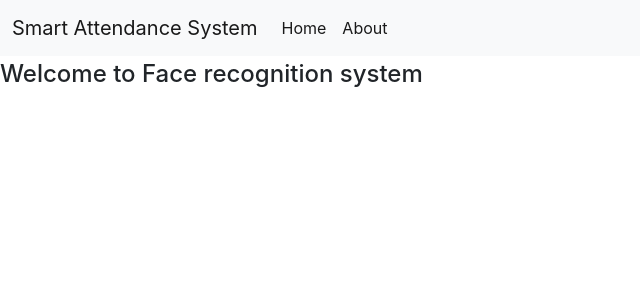
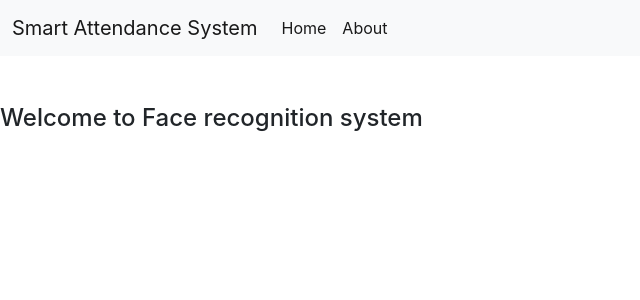
Before and after one commit to sanjaysj6282/facial-recog-react-app, a React (Create React App) app: page /mainpage in a window 1280 px wide. Shown: the top 300 px of the page, without its empty margins (0-640 px from the left). Built offline with nearby package versions, Linux system fonts and the light colour scheme.

Commit message:
main page

```diff
--- a/src/components/Mainpage.js
+++ b/src/components/Mainpage.js
@@ -3,7 +3,10 @@ import React from 'react'
 function Mainpage() {
   return (
     <div>
-        <h4 class="mt-1 mb-5 pb-1">Welcome to Face recognition system</h4>
+        <div className="mt-5"></div>
+        <div class="mx-auto mt-5 mx-5">
+            <h4>Welcome to Face recognition system</h4>
+        </div>
     </div>
   )
 }
```
